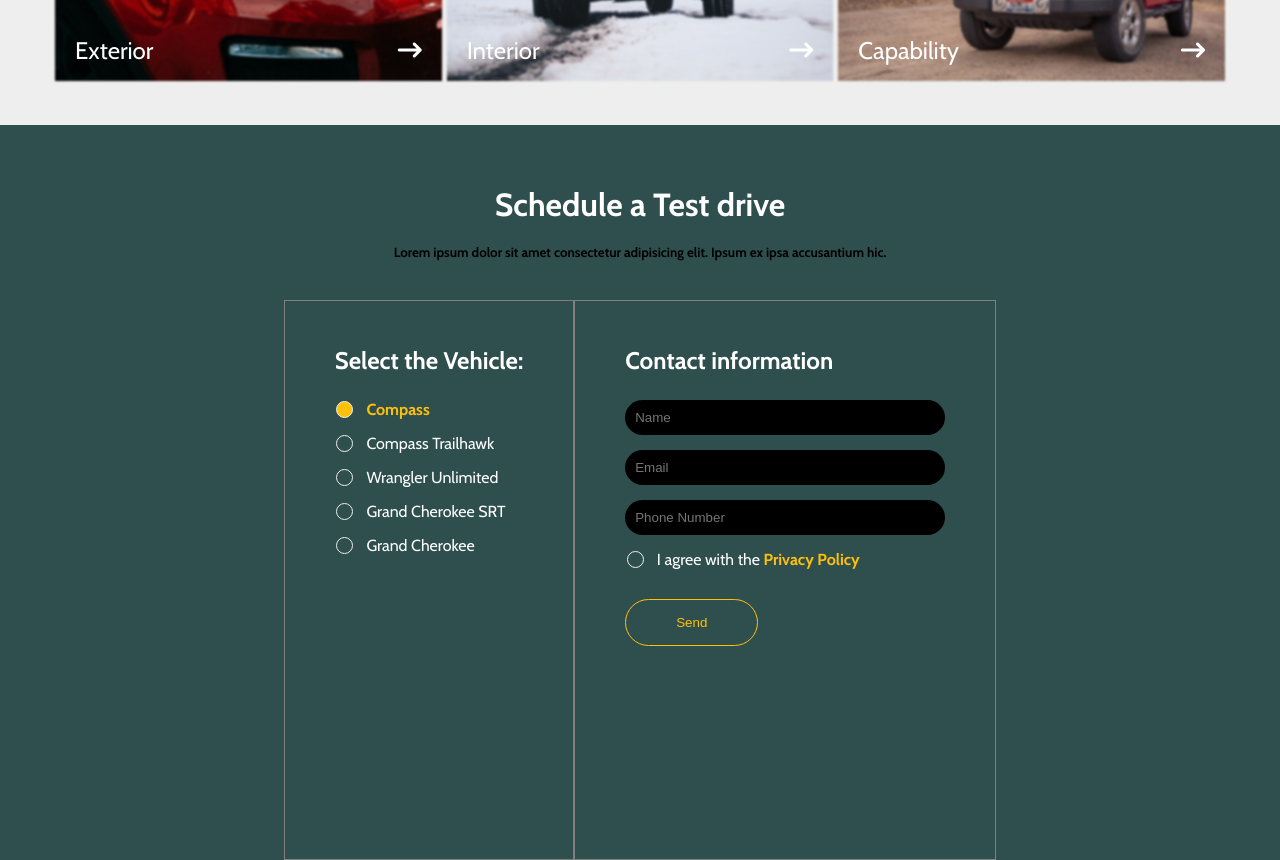
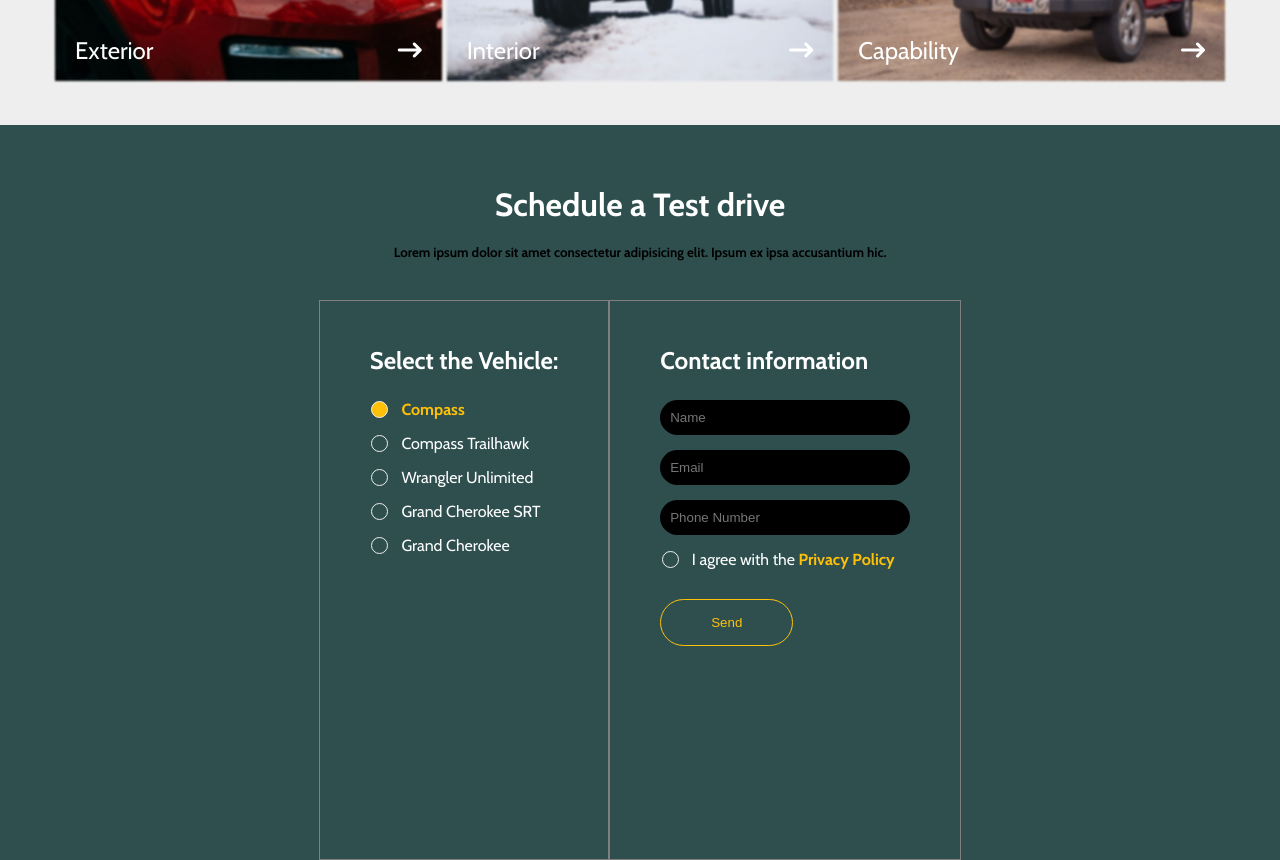
Before and after one commit to YacoubDweik/jeep, a plain HTML site: page index.html in a window 1280 px wide. Shown: the part 2501-3361 px from the top of the page. Drawn offline with nearby package versions, Linux system fonts and the light colour scheme.

Commit message:
Update styles.css

```diff
--- a/css/styles.css
+++ b/css/styles.css
@@ -647,7 +647,7 @@
 
 #reserve form .contact input:not(input[name="agree"], input.more) {
   display: block;
-  width: 50vw;
+  width: calc(30% + 100px);
   margin-left: auto;
   margin-right: auto;
   border-radius: 20px;
@@ -713,7 +713,7 @@
 
 @media (min-width: 768px) {
   #reserve form .contact input:not(input[name="agree"], input.more) {
-  width: 25vw;
+  width: 250px;
   }
 
   #reserve .container {
```
